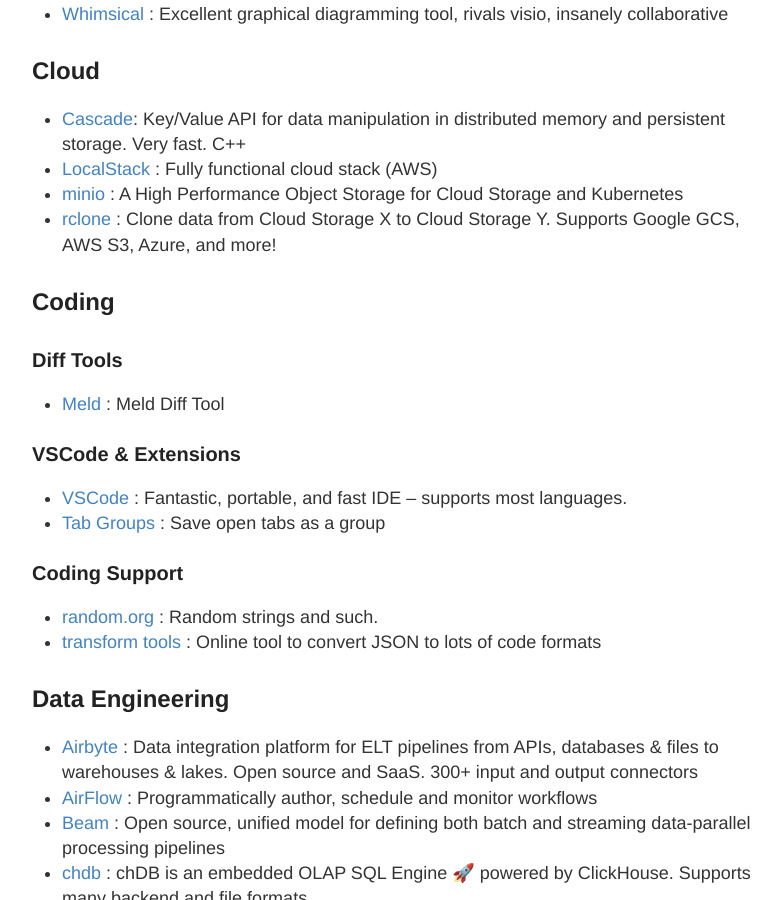
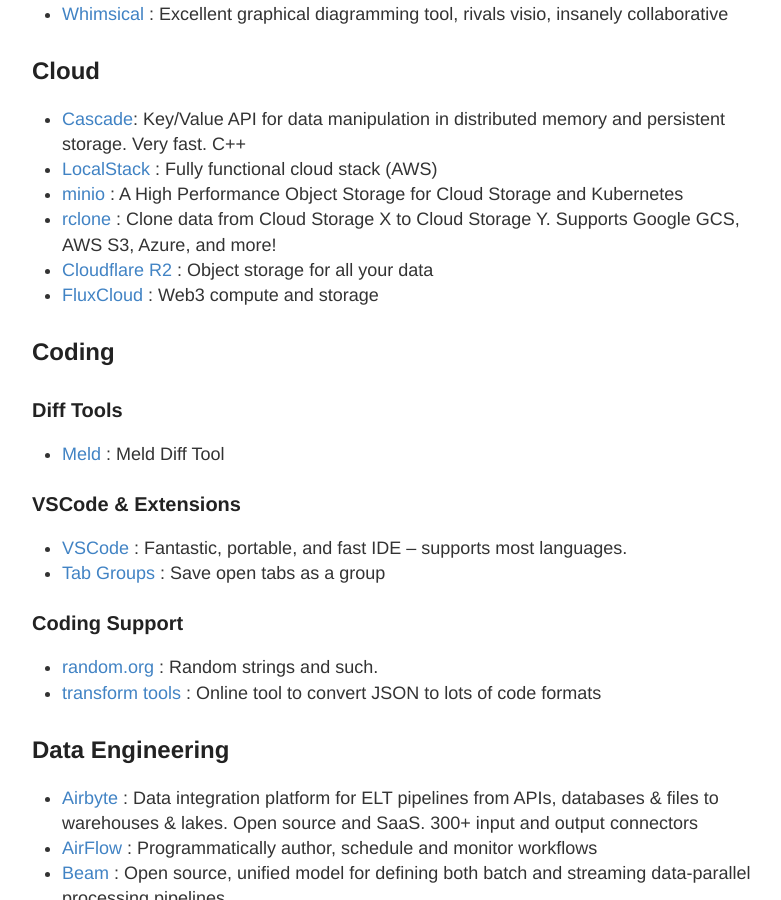
Before and after one commit to stevehenderson/stevehenderson.github.io, a Jekyll site: the page built from tools.md, in a window 1280 px wide and 900 px high, scrolled down 962 px. Shown: the whole window, without its empty margins (248-1029 px from the left). Built offline with Jekyll 4.4.1, drawn with Linux system fonts in a browser that asks for light colours.

Commit message:
Adding web3 flux cloud

```diff
--- a/tools.md
+++ b/tools.md
@@ -31,6 +31,8 @@
    * [LocalStack](https://localstack.cloud/) : Fully functional cloud stack (AWS)
    * [minio](https://github.com/minio/minio) : A High Performance Object Storage for Cloud Storage and Kubernetes
    * [rclone](https://rclone.org/) : Clone data from Cloud Storage X to Cloud Storage Y.  Supports Google GCS, AWS S3, Azure, and more!
+   * [Cloudflare R2](https://developers.cloudflare.com/r2/) : Object storage for all your data
+   * [FluxCloud](https://runonflux.io/) : Web3 compute and storage
 
 ## Coding
 
```
